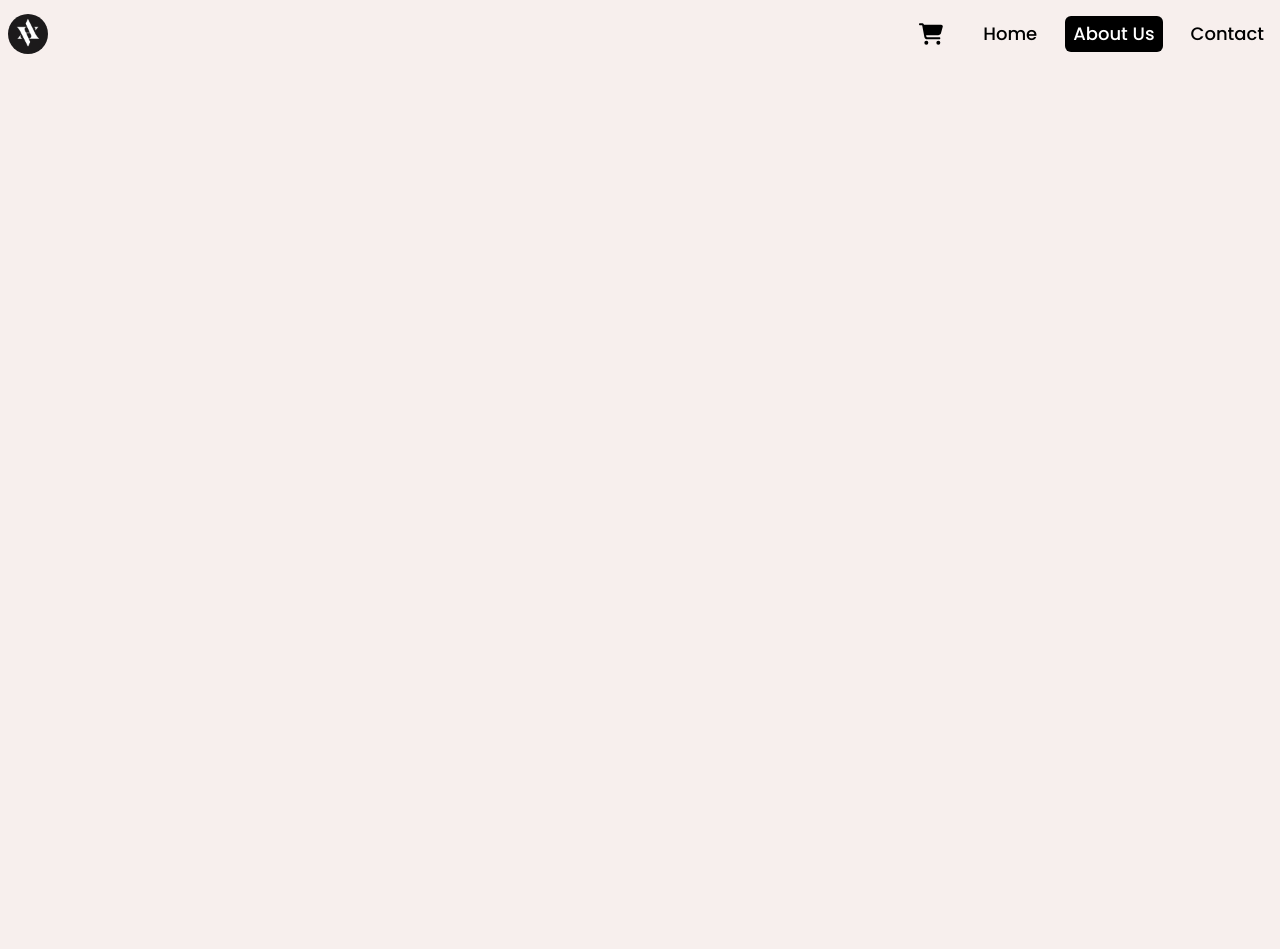
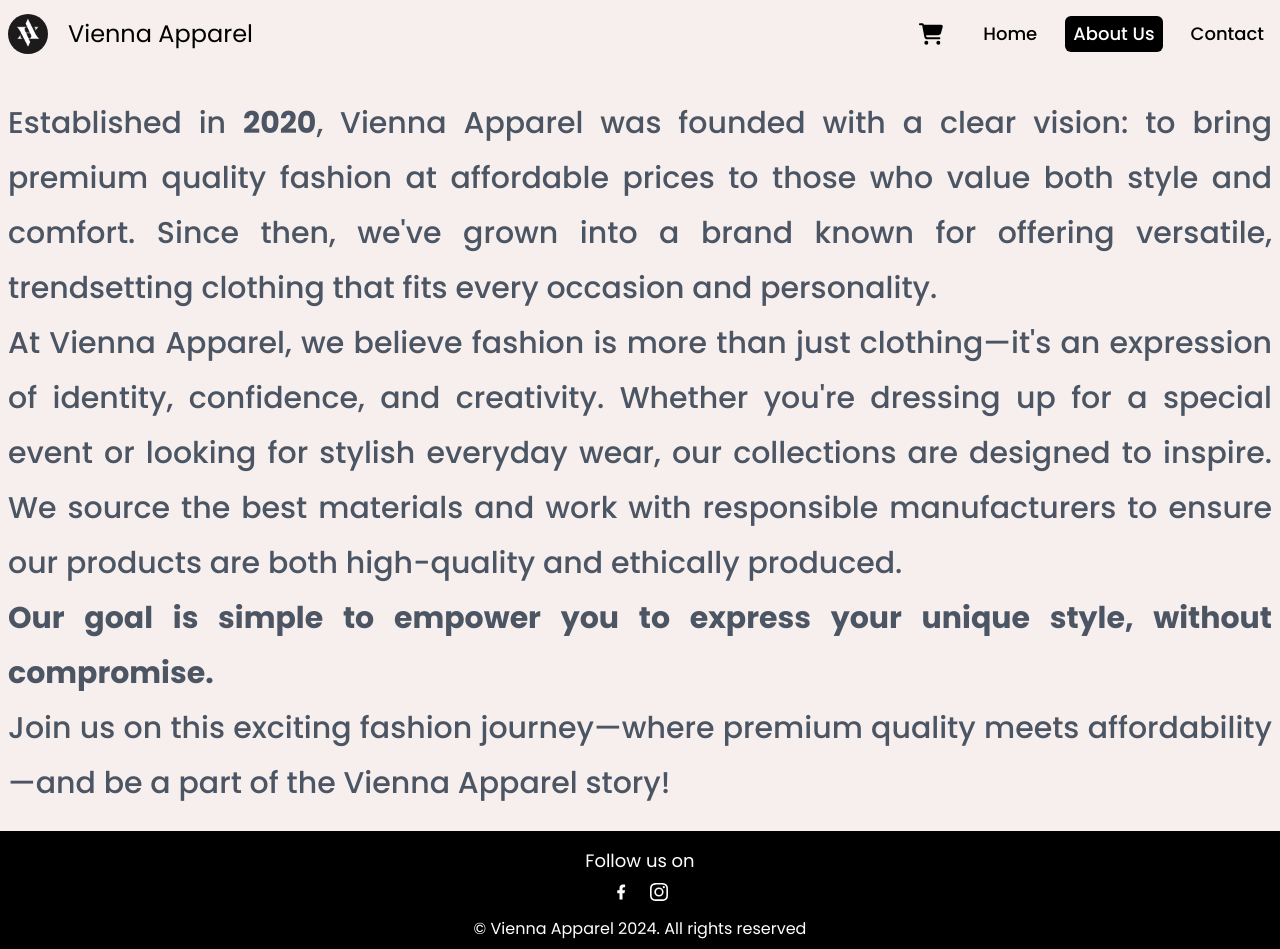
Before and after one commit to dextar34/venna, a React (Vite) app: page /about in a window 1280 px wide. Before the commit the page ends 800 px from the top, so only its background shows below. Built offline with nearby package versions, Linux system fonts and the light colour scheme.

Commit message:
footer added

```diff
--- a/index.html
+++ b/index.html
@@ -4,7 +4,7 @@
     <meta charset="UTF-8" />
     <link rel="icon" type="image/svg+xml" href="/fav.png" />
     <meta name="viewport" content="width=device-width, initial-scale=1.0" />
-    <title>Venna</title>
+    <title>Vienna Apparel</title>
     <!-- google font -->
     <link rel="preconnect" href="https://fonts.googleapis.com">
     <link rel="preconnect" href="https://fonts.gstatic.com" crossorigin>
--- a/src/components/Footer.jsx
+++ b/src/components/Footer.jsx
@@ -0,0 +1,29 @@
+import React from 'react'
+import cn from '../lib/cn'
+import Container from './layer/Container'
+import { RiFacebookFill } from "react-icons/ri";
+import { BsInstagram } from "react-icons/bs";
+import { Link } from 'react-router-dom';
+
+
+
+const Footer = () => {
+  return (
+    <footer className={cn('text-white mt-5 ')}>
+        <Container className={cn('bg-black p-2')}>
+            <div className="folow us on py-2 text-lg flex flex-col items-center">
+                <h1>Follow us on</h1>
+                <div className="icon flex py-2 gap-5">
+                    <a href="https://www.facebook.com/vienna.apparel.official/" target='_blank'><RiFacebookFill /></a>
+                    <a href="https://www.instagram.com/vienna.apparel_official" target='_blank'><BsInstagram /></a>
+                </div>
+            </div>
+            <div className="text-base text-center">
+            © Vienna Apparel 2024. All rights reserved
+            </div>
+        </Container>
+    </footer>
+  )
+}
+
+export default Footer
--- a/src/components/Nav.jsx
+++ b/src/components/Nav.jsx
@@ -55,8 +55,11 @@ const Nav = () => {
             <Container>
                 <div className="navMain py-2 px-2 flex justify-between items-center relative ">
                     {/* Logo Section */}
-                    <div className="logo">
+                    <div className="logo flex items-center gap-5">
                         <Pic className="w-10 h-10 rounded-full" src={Logo} />
+                        <Link to={'/'}>
+                            <p className='txt-lg md:text-2xl'>Vienna Apparel</p>
+                        </Link>
                     </div>
 
                     {/* Navigation Items */}
--- /dev/null
+++ b/src/components/layer/IconWithLink.jsx
@@ -0,0 +1,11 @@
+import React from 'react'
+
+const IconWithLink = ({href,txt,type}) => {
+  return (
+    <div>
+      <a href={href} target='_blank' type={type}>{txt}</a>
+    </div>
+  )
+}
+
+export default IconWithLink
--- /dev/null
+++ b/src/googleMap.css
@@ -0,0 +1,23 @@
+.map-container {
+    width: 100%;
+    max-width: 300px; /* Default max width for small screens */
+    margin: 0 auto; /* Center the map on small screens */
+  }
+
+  @media (min-width: 768px) {
+    .map-container {
+      max-width: 600px; /* Wider map for medium to large screens */
+    }
+  }
+
+  @media (min-width: 1024px) {
+    .map-container {
+      max-width: 800px; /* Even wider map for large screens */
+    }
+  }
+
+  iframe {
+    width: 100%;
+    height: 450px;
+    border: 0;
+  }
--- a/src/pages/AboutUS.jsx
+++ b/src/pages/AboutUS.jsx
@@ -1,9 +1,18 @@
 import React from 'react'
+import Container from '../components/layer/Container'
+import cn from '../lib/cn'
 
 const AboutUS = () => {
   return (
-    <div>
-      <h1>Abou Us</h1>
+    <div className={cn('mt-24 mx-2')}>
+      <Container className={cn('text-xl text-justify font-medium text-gray-600 leading-9',
+      'md:text-3xl md:leading-[55px]'
+      )}>
+        <p>Established in <span className='font-bold'>2020</span>, Vienna Apparel was founded with a clear vision: to bring premium quality fashion at affordable prices to those who value both style and comfort. Since then, we've grown into a brand known for offering versatile, trendsetting clothing that fits every occasion and personality.</p>
+        <p>At Vienna Apparel, we believe fashion is more than just clothing—it's an expression of identity, confidence, and creativity. Whether you're dressing up for a special event or looking for stylish everyday wear, our collections are designed to inspire. We source the best materials and work with responsible manufacturers to ensure our products are both high-quality and ethically produced.</p>
+        <p className='font-bold'>Our goal is simple to empower you to express your unique style, without compromise.</p>
+        <p>Join us on this exciting fashion journey—where premium quality meets affordability—and be a part of the Vienna Apparel story!</p>
+      </Container>
     </div>
   )
 }
--- a/src/pages/Cart.jsx
+++ b/src/pages/Cart.jsx
@@ -254,7 +254,7 @@ const Cart = () => {
             <div className="down">
             <Link className={cn(" flex items-center pt-4 gap-2")} to={'/'}>
               <FaPlus />
-              <p>Add More Items</p>
+              <p className="md:hover:ml-2 transition-all duration-500">Add More Items</p>
             </Link>
             </div>
           </div>
--- a/src/pages/Contact.jsx
+++ b/src/pages/Contact.jsx
@@ -1,12 +1,55 @@
 import React from 'react'
+import '../googleMap.css'; // Import the CSS file
+import cn from '../lib/cn'
+import Container from '../components/layer/Container'
+import IconWithLink from '../components/layer/IconWithLink'
+import { FaPhoneAlt } from "react-icons/fa";
+import { IoMail } from "react-icons/io5";
+import { FaLocationDot } from "react-icons/fa6";
+
+
+
 
 const Contact = () => {
 
 
 
   return (
-    <div>
-      <h1>Contact</h1>
+    <div className={cn('mt-24')}>
+      <Container className={cn('flex flex-col items-center gap-10',
+        'md:text-3xl'
+      )}>
+        <div className={cn('bg-white rounded-lg mx-4')}>
+          <h1 className={cn('text-2xl p-2 border-b border-black flex justify-center',
+            'md:text-3xl'
+          )}>Contact US</h1>
+          <div className={cn('flex flex-col items-center my-2 py-2')}>
+          <div className={cn('flex items-center gap-5 py-2 mx-2')}>
+          <FaPhoneAlt />
+            <IconWithLink txt={'01*********'} href={'tel:01*********'} type={'phone'} />
+          </div>
+          <div className={cn('flex items-center gap-5 py-2 mx-2')}>
+          <FaLocationDot />
+            <p>Wari, Dhaka</p>
+          </div>
+          <div className={cn('flex items-center gap-5 py-2 mx-2')}>
+          <IoMail />
+            <IconWithLink txt={'vienna.apparel.official@gmail.com'} href={'mailto:vienna.apparel.official@gmail.com?subject=Question%20&body=Hello,%20want%20to%20ask%20something.'} />
+          </div>
+          </div>
+        </div>
+        <div className={cn('map-container mx-4 pb-10')}>
+        <iframe
+        src="https://www.google.com/maps/embed?pb=!1m18!1m12!1m3!1d7305.626401203901!2d90.41276184068587!3d23.718363887414146!2m3!1f0!2f0!3f0!3m2!1i1024!2i768!4f13.1!3m3!1m2!1s0x3755b8539c8e1dd7%3A0xf454a7a2dc22ba5!2sWari%2C%20Dhaka!5e0!3m2!1sen!2sbd!4v1728654851133!5m2!1sen!2sbd"
+        width="100%" // Make it 100% for dynamic sizing
+        height="250"
+        style={{ border: 0 }}
+        allowFullScreen
+        loading="lazy"
+        referrerPolicy="no-referrer-when-downgrade"
+      ></iframe>
+        </div>
+      </Container>
     </div>
   )
 }
--- a/src/pages/Root.jsx
+++ b/src/pages/Root.jsx
@@ -1,12 +1,14 @@
 import React from 'react'
 import { Outlet } from 'react-router-dom'
 import Nav from '../components/Nav'
+import Footer from '../components/Footer'
 
 const Root = () => {
   return (
     <div>
         <Nav/>
       <Outlet/>
+      <Footer/>
     </div>
   )
 }
```
